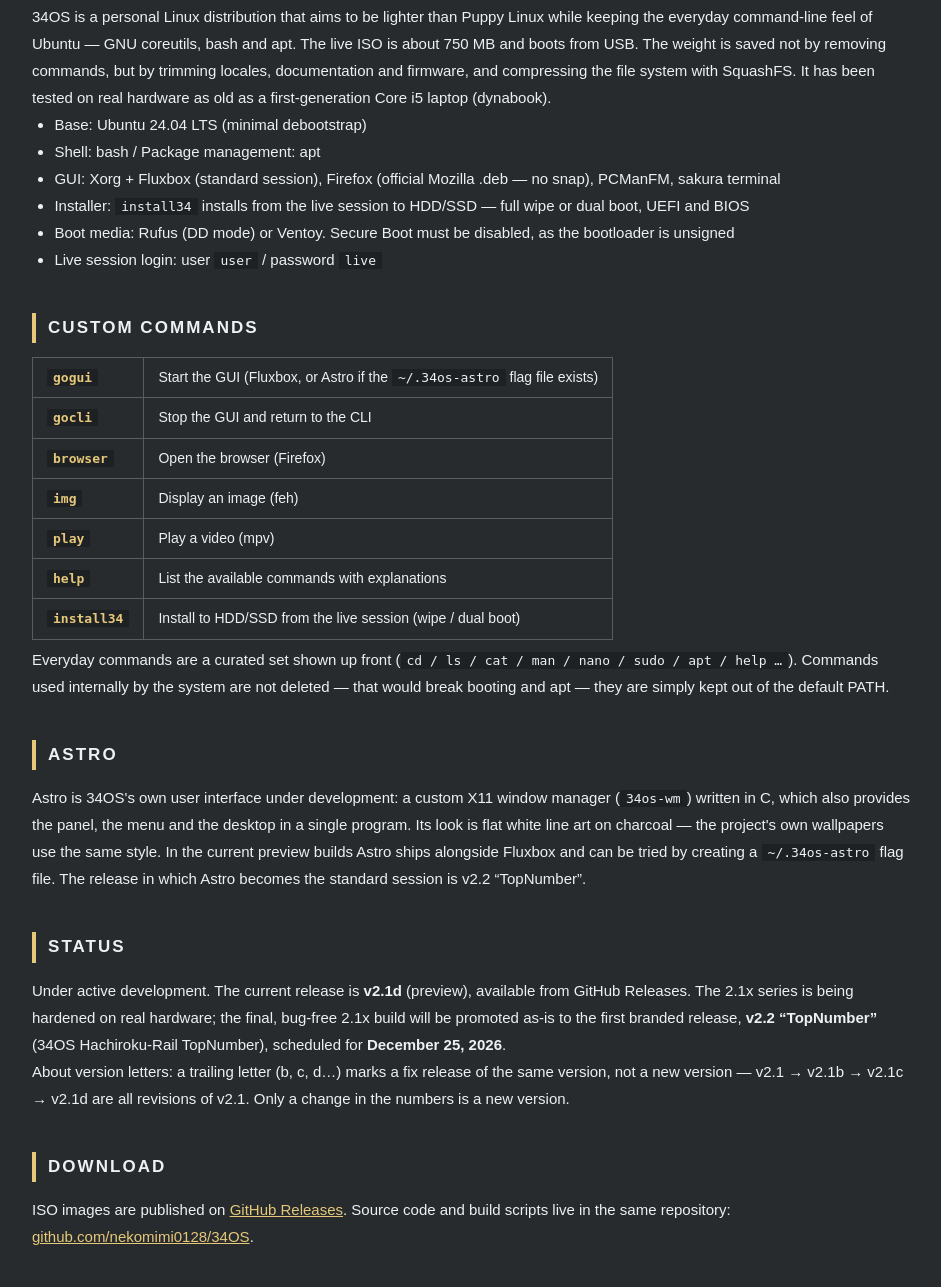
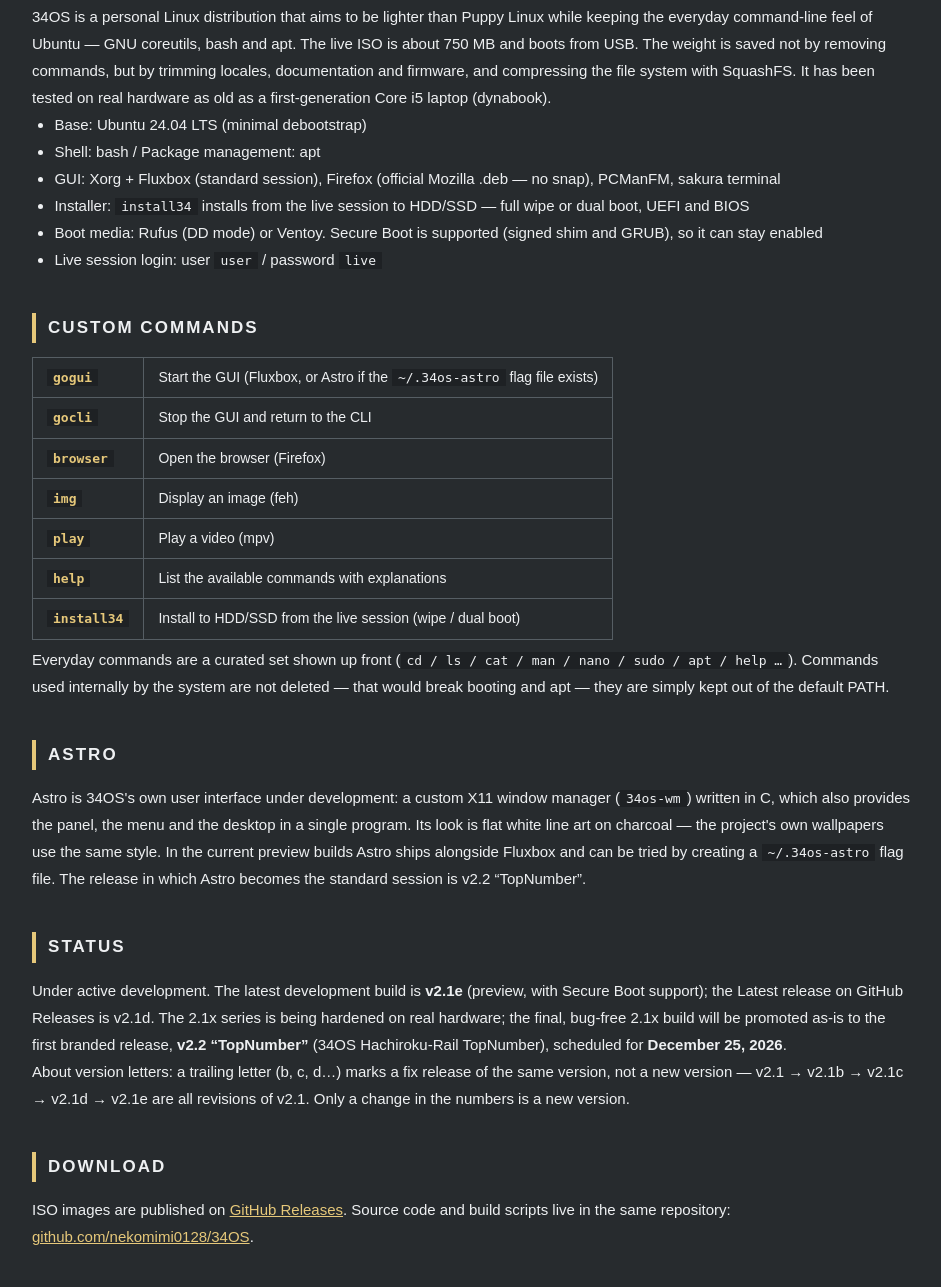
Before and after one commit to nekomimi0128/34OS, a plain HTML site: page en.html in a window 1280 px wide. Shown: the part 313-1600 px from the top of the page, without its empty margins (32-973 px from the left). Drawn offline with Linux system fonts and the light colour scheme.

Commit message:
英語ページ（en.html）をv2.1e（Secure Boot対応）の現状に更新

```diff
--- a/en.html
+++ b/en.html
@@ -4,7 +4,7 @@
 <meta charset="UTF-8">
 <meta name="viewport" content="width=device-width, initial-scale=1.0">
 <title>34OS — an ultra-lightweight Linux distribution</title>
-<meta name="description" content="34OS is an ultra-lightweight Linux distribution based on Ubuntu 24.04, built for old PCs. Current preview: v2.1d. v2.2 “TopNumber” arrives December 25, 2026.">
+<meta name="description" content="34OS is an ultra-lightweight Linux distribution based on Ubuntu 24.04, built for old PCs. Current preview: v2.1e. v2.2 “TopNumber” arrives December 25, 2026.">
 <style>
   * { margin: 0; padding: 0; box-sizing: border-box; }
   body {
@@ -92,7 +92,7 @@
       <li>Shell: bash / Package management: apt</li>
       <li>GUI: Xorg + Fluxbox (standard session), Firefox (official Mozilla .deb — no snap), PCManFM, sakura terminal</li>
       <li>Installer: <code>install34</code> installs from the live session to HDD/SSD — full wipe or dual boot, UEFI and BIOS</li>
-      <li>Boot media: Rufus (DD mode) or Ventoy. Secure Boot must be disabled, as the bootloader is unsigned</li>
+      <li>Boot media: Rufus (DD mode) or Ventoy. Secure Boot is supported (signed shim and GRUB), so it can stay enabled</li>
       <li>Live session login: user <code>user</code> / password <code>live</code></li>
     </ul>
 
@@ -112,8 +112,8 @@
     <p>Astro is 34OS's own user interface under development: a custom X11 window manager (<code>34os-wm</code>) written in C, which also provides the panel, the menu and the desktop in a single program. Its look is flat white line art on charcoal — the project's own wallpapers use the same style. In the current preview builds Astro ships alongside Fluxbox and can be tried by creating a <code>~/.34os-astro</code> flag file. The release in which Astro becomes the standard session is v2.2 “TopNumber”.</p>
 
     <h2>STATUS</h2>
-    <p>Under active development. The current release is <strong>v2.1d</strong> (preview), available from GitHub Releases. The 2.1x series is being hardened on real hardware; the final, bug-free 2.1x build will be promoted as-is to the first branded release, <strong>v2.2 “TopNumber”</strong> (34OS Hachiroku-Rail TopNumber), scheduled for <strong>December 25, 2026</strong>.</p>
-    <p>About version letters: a trailing letter (b, c, d…) marks a fix release of the same version, not a new version — v2.1 → v2.1b → v2.1c → v2.1d are all revisions of v2.1. Only a change in the numbers is a new version.</p>
+    <p>Under active development. The latest development build is <strong>v2.1e</strong> (preview, with Secure Boot support); the Latest release on GitHub Releases is v2.1d. The 2.1x series is being hardened on real hardware; the final, bug-free 2.1x build will be promoted as-is to the first branded release, <strong>v2.2 “TopNumber”</strong> (34OS Hachiroku-Rail TopNumber), scheduled for <strong>December 25, 2026</strong>.</p>
+    <p>About version letters: a trailing letter (b, c, d…) marks a fix release of the same version, not a new version — v2.1 → v2.1b → v2.1c → v2.1d → v2.1e are all revisions of v2.1. Only a change in the numbers is a new version.</p>
 
     <h2>DOWNLOAD</h2>
     <p>ISO images are published on <a href="https://github.com/nekomimi0128/34OS/releases">GitHub Releases</a>. Source code and build scripts live in the same repository: <a href="https://github.com/nekomimi0128/34OS">github.com/nekomimi0128/34OS</a>.</p>
```
